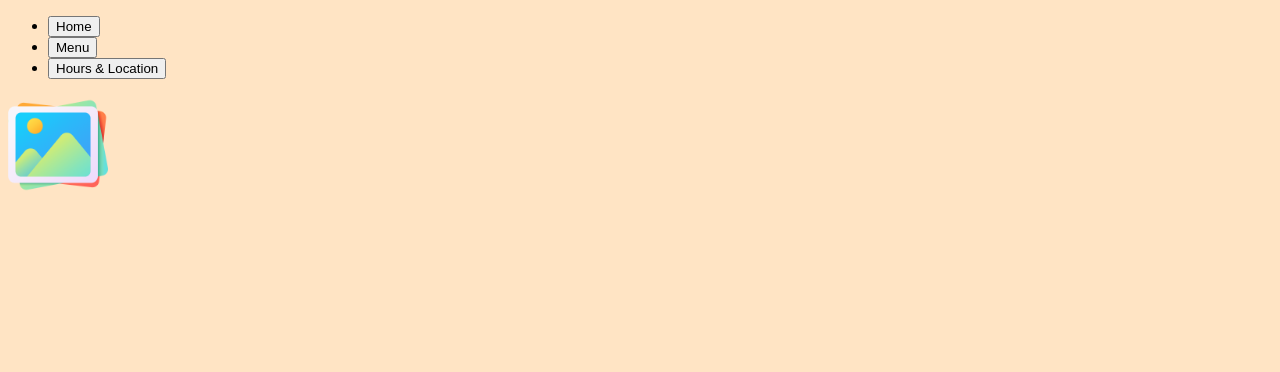
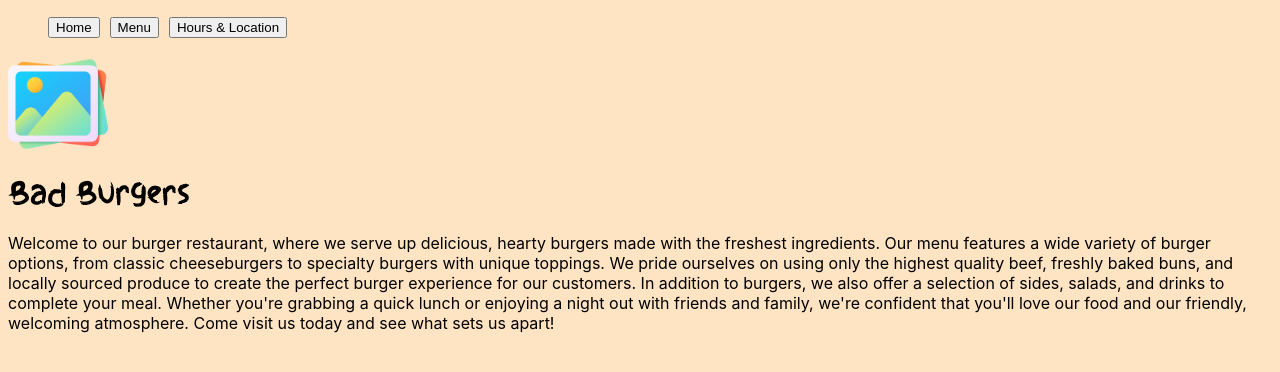
Before and after one commit to thereisnodeveloper/restaurant, a website built with webpack: page src/index.html in a window 1280 px wide. Built offline with nearby package versions, Linux system fonts and the light colour scheme; a web font is replaced by a local one.

Commit message:
finish home page skeleton

```diff
--- a/src/index.js
+++ b/src/index.js
@@ -8,3 +8,12 @@ const img = new Image()
 img.src = Placeholder
 img.height = 100
 content.appendChild(img)
+
+const title = document.createElement("h1")
+title.textContent = "Bad Burgers"
+
+const description = document.createElement("p")
+description.textContent = `Welcome to our burger restaurant, where we serve up delicious, hearty burgers made with the freshest ingredients. Our menu features a wide variety of burger options, from classic cheeseburgers to specialty burgers with unique toppings. We pride ourselves on using only the highest quality beef, freshly baked buns, and locally sourced produce to create the perfect burger experience for our customers. In addition to burgers, we also offer a selection of sides, salads, and drinks to complete your meal. Whether you're grabbing a quick lunch or enjoying a night out with friends and family, we're confident that you'll love our food and our friendly, welcoming atmosphere. Come visit us today and see what sets us apart!`
+
+//append in groups
+content.append(title,description)
--- a/src/style.css
+++ b/src/style.css
@@ -1,3 +1,25 @@
+@font-face {
+    font-family: Branda;
+    src: url('assets/Branda-yolq.woff'), url('assets/Branda-yolq.woff2') ;
+}
+
+:root{
+    font-family:-apple-system, BlinkMacSystemFont, avenir next, avenir, segoe ui, helvetica neue, helvetica, Cantarell, Ubuntu, roboto, noto, arial, sans-serif;
+}
+
 body{
     background-color: bisque;
 }
+
+li{
+    list-style: none;
+}
+
+ul{
+    display:flex;
+    gap:10px
+}
+
+h1{
+    font-family: Branda;
+}
```
